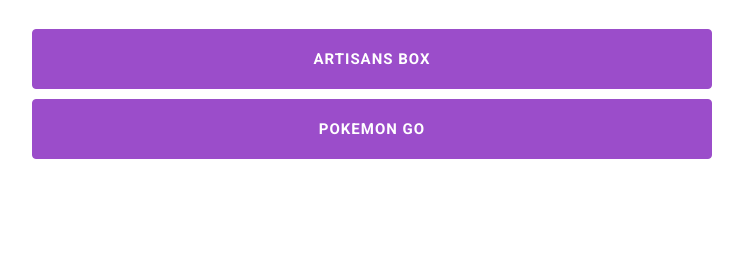
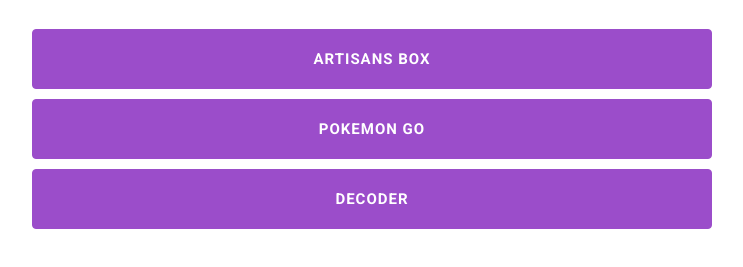
Before and after one commit to GreatWizard/gist, a plain HTML site: page index.html in a window 1280 px wide. Shown: the part 179-446 px from the top of the page, without its empty margins (268-1011 px from the left). Drawn offline with nearby package versions, Linux system fonts and the light colour scheme.

Commit message:
deploy: be47addcdbd5827650afa4a2d97003cd5562195a

```diff
--- a/index.html
+++ b/index.html
@@ -9,5 +9,5 @@
   <link rel="stylesheet" href="index.css">
   <link rel="icon" type="image/x-icon" href="favicon.ico">
 </head>
-<body><main class="wrapper"><header class="container center header"><img class="img avatar" alt="Avatar" src="https://gravatar.com/avatar/cf3d925d4f7811a05f32458249b01c45?s=200"><h1 class="title">GreatWizard</h1></header><section class="container center"><a href="artisans" class="button button--link"><p class="button__text">Artisans Box</p></a><a href="pkmngo" class="button button--link"><p class="button__text">Pokemon GO</p></a></section></main></body>
+<body><main class="wrapper"><header class="container center header"><img class="img avatar" alt="Avatar" src="https://gravatar.com/avatar/cf3d925d4f7811a05f32458249b01c45?s=200"><h1 class="title">GreatWizard</h1></header><section class="container center"><a rel="noopener noreferrer" href="artisans" class="button button--link"><p class="button__text">Artisans Box</p></a><a rel="noopener noreferrer" href="pkmngo" class="button button--link"><p class="button__text">Pokemon GO</p></a><a rel="noopener noreferrer" href="https://decoder.greatwizard.fr" class="button button--link"><p class="button__text">Decoder</p></a></section></main></body>
 </html>
```
